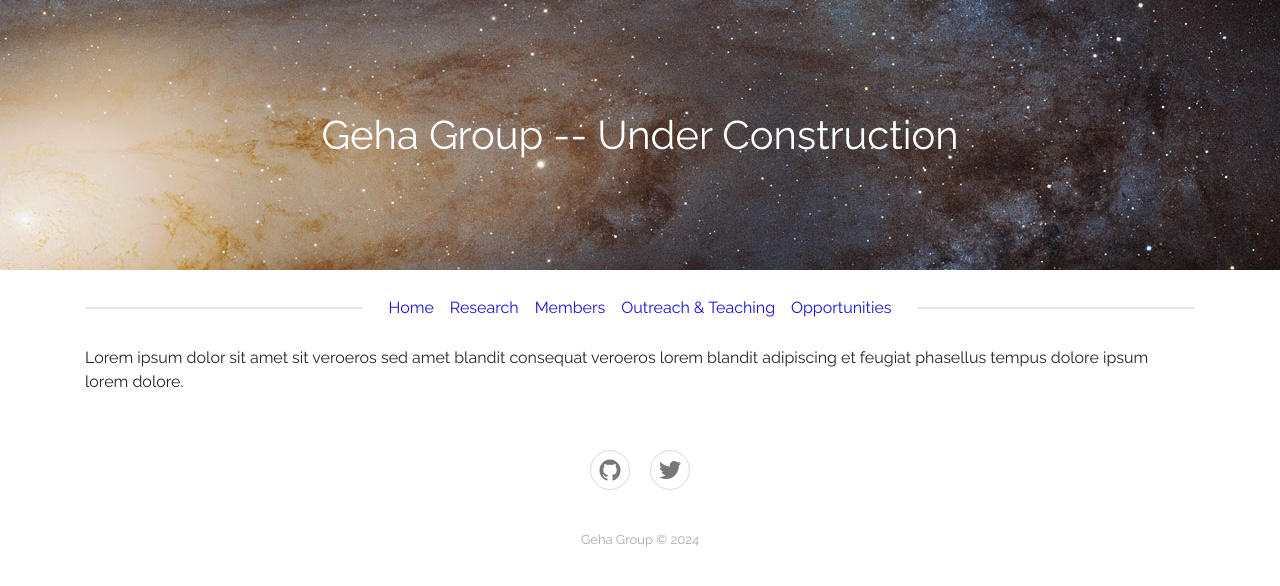
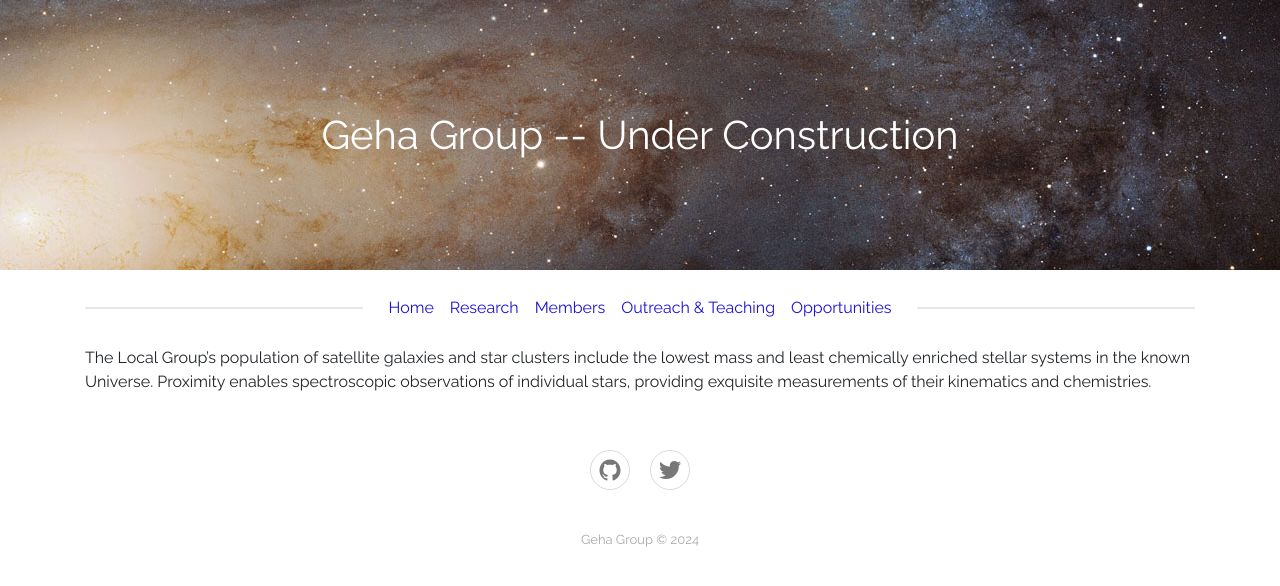
Before and after one commit to geha-group/geha-group.github.io, a Jekyll site: the page built from _research/milkyway.md, in a window 1280 px wide. Shown: the top 586 px of the page. Built offline with Jekyll 4.4.1, drawn with Linux system fonts in a browser that asks for light colours.

Commit message:
Update milkyway.md

```diff
--- a/_research/milkyway.md
+++ b/_research/milkyway.md
@@ -3,7 +3,7 @@ layout: default
 title: "Milky Way Dwarf Galaxies"
 image: "/assets/images/mw_transparent.png"
 text: |
-    This is where our description of dwarf galaxies would go. testing.
+    The Local Group’s population of satellite galaxies and star clusters include the lowest mass and least chemically enriched stellar systems in the known Universe. Proximity enables spectroscopic observations of individual stars, providing exquisite measurements of their kinematics and chemistries.
 ---
 
-Lorem ipsum dolor sit amet sit veroeros sed amet blandit consequat veroeros lorem blandit adipiscing et feugiat phasellus tempus dolore ipsum lorem dolore.
+The Local Group’s population of satellite galaxies and star clusters include the lowest mass and least chemically enriched stellar systems in the known Universe. Proximity enables spectroscopic observations of individual stars, providing exquisite measurements of their kinematics and chemistries.
```
